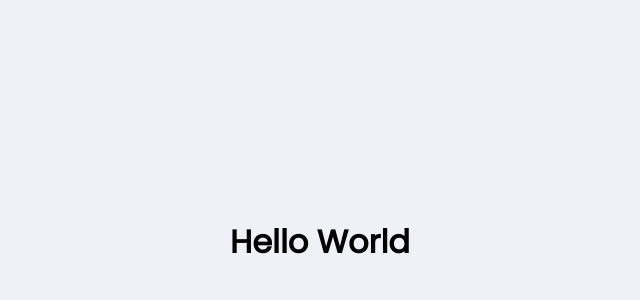
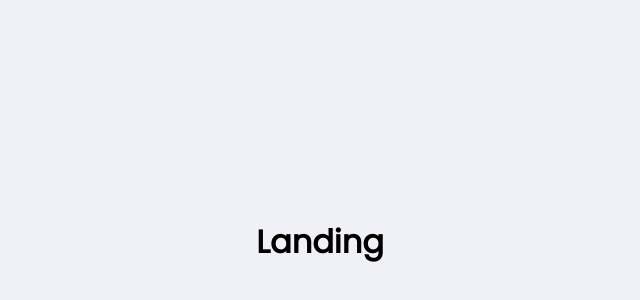
Before and after one commit to giandalpont/proffy, a React (Create React App) app in the folder web/: page / in a window 1280 px wide. Shown: the part 158-458 px from the top of the page, without its empty margins (320-960 px from the left). Built offline with nearby package versions, Linux system fonts and the light colour scheme.

Commit message:
feat: create landing page

```diff
--- a/web/src/App.tsx
+++ b/web/src/App.tsx
@@ -1,10 +1,13 @@
 import React from 'react'
+
+import Landing from './pages/Landing'
+
 import './styles/normalize.css'
 import './styles/global.css'
 
 function App() {
   return (
-    <h1>Hello World</h1>
+    <Landing />
   );
 }
 
--- /dev/null
+++ b/web/src/pages/Landing/index.jsx
@@ -0,0 +1,11 @@
+import React from 'react'
+
+function Landing () {
+  return (
+    <div id="page-landding">
+      <h1>Landing</h1>
+    </div>
+  )
+}
+
+export default Landing
```
